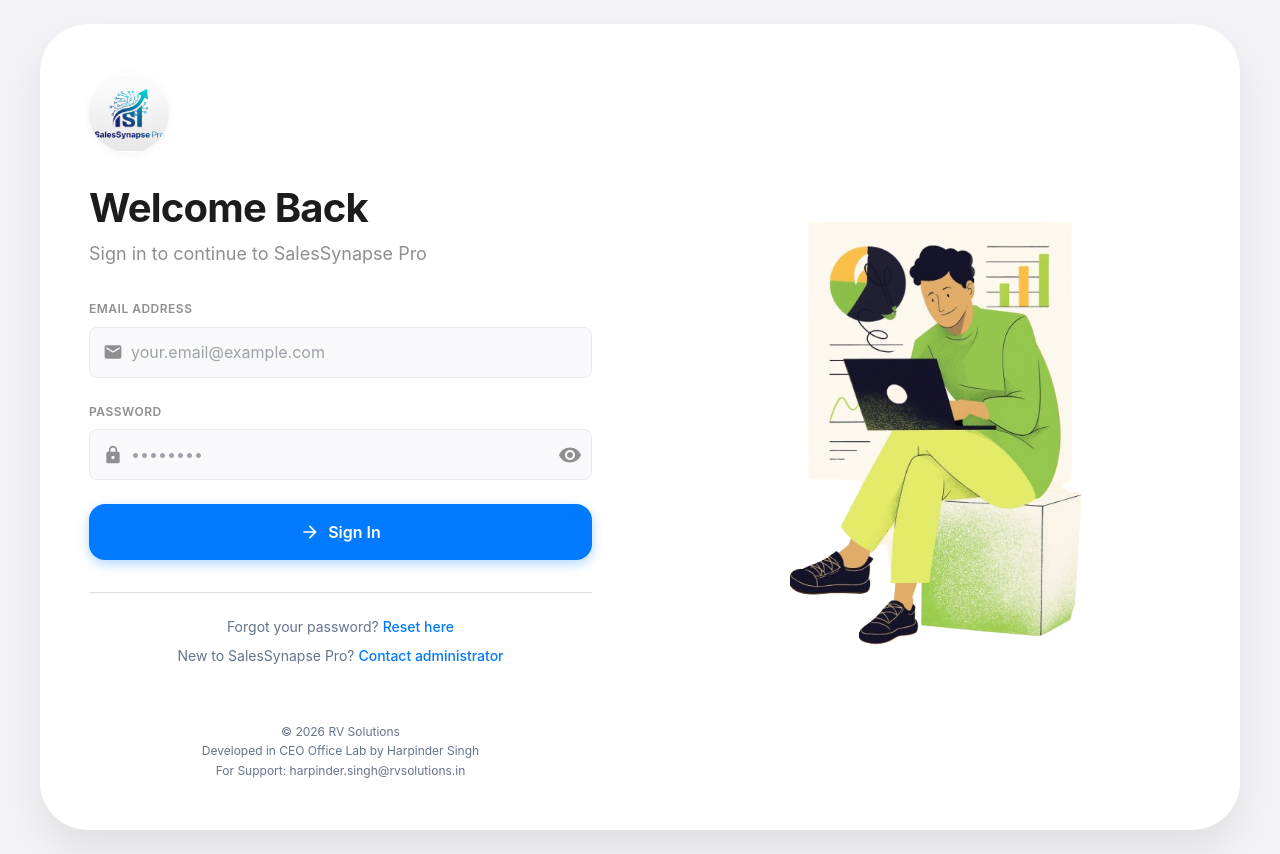
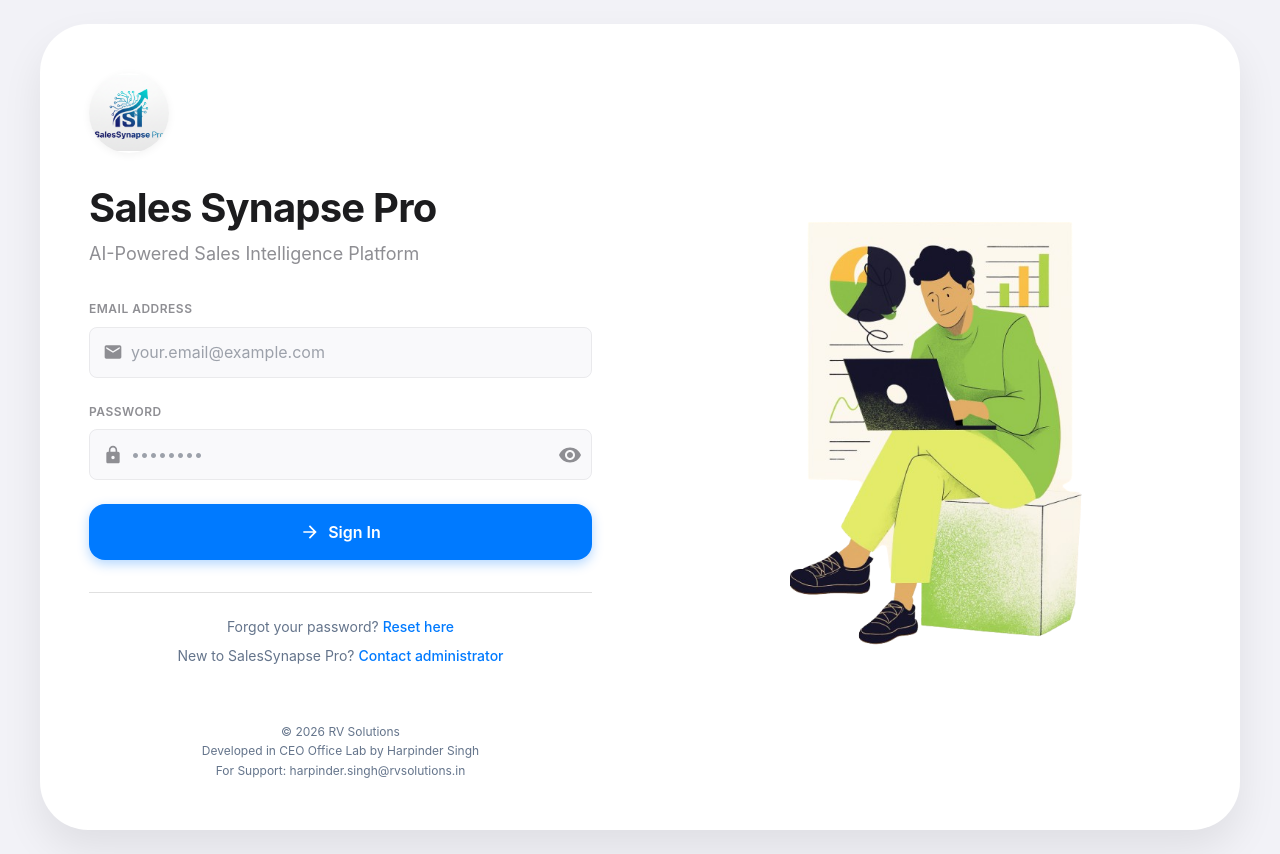
Before and after one commit to MrSingh529/SalesSynapse, a React (Create React App) app: page /login in a window 1280 px wide. Built offline with nearby package versions, Linux system fonts and the light colour scheme; no server answers.

Commit message:
Update welcome text in Login component

```diff
--- a/src/pages/Login.jsx
+++ b/src/pages/Login.jsx
@@ -176,7 +176,7 @@
                     mb: 1,
                   }}
                 >
-                  Welcome Back
+                  Sales Synapse Pro
                 </Typography>
                 <Typography
                   variant="body1"
@@ -186,7 +186,7 @@
                     mb: 4,
                   }}
                 >
-                  Sign in to continue to {APP_NAME}
+                  AI-Powered Sales Intelligence Platform
                 </Typography>
 
                 {/* Error Alert */}
```
